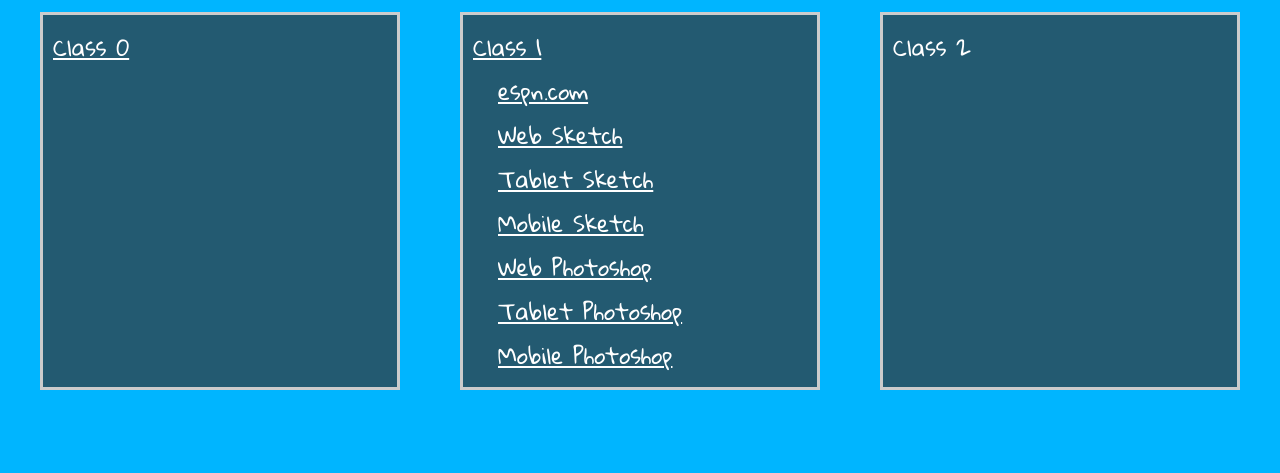
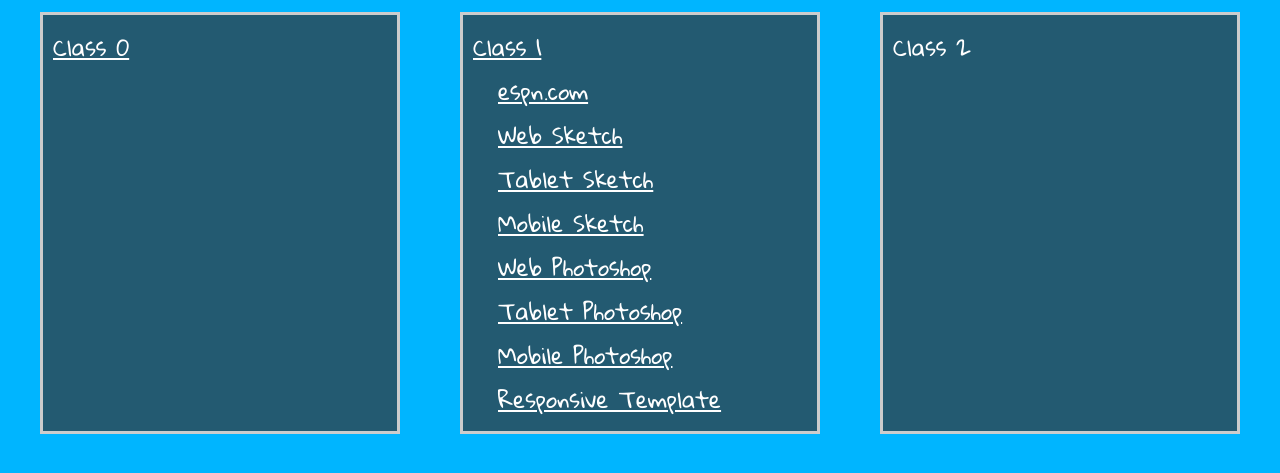
Before and after one commit to bvandorn/idesn3535-penguin, a plain HTML site: page index.html in a window 1280 px wide. Shown: the part 91-564 px from the top of the page. Drawn offline with Linux system fonts and the light colour scheme.

Commit message:
add new link

```diff
--- a/index.html
+++ b/index.html
@@ -28,6 +28,7 @@
 				<a href="class1/ps-web.jpg">Web Photoshop</a>
 				<a href="class1/ps-tablet.jpg">Tablet Photoshop</a>
 				<a href="class1/ps-mobile.jpg">Mobile Photoshop</a>
+				<a href="class2/responsive.html">Responsive Template</a>
 			</li>
 			<li class="my-list-item">Class 2</li>
 		</ol>
```
